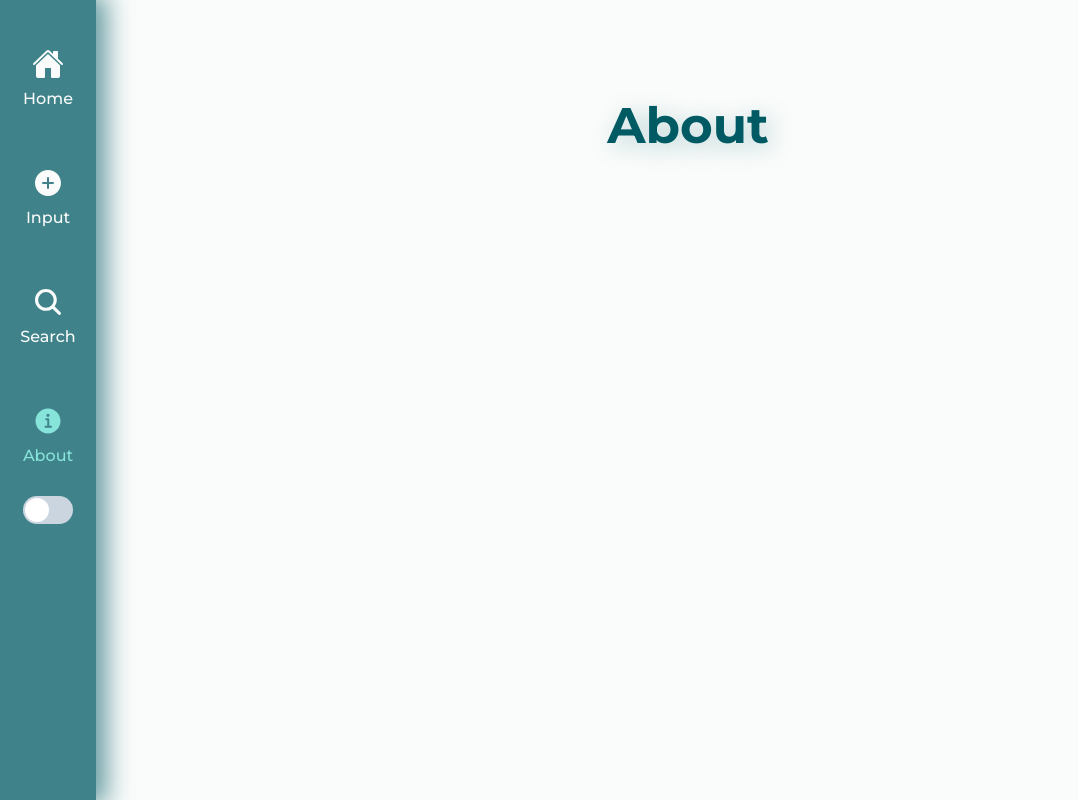
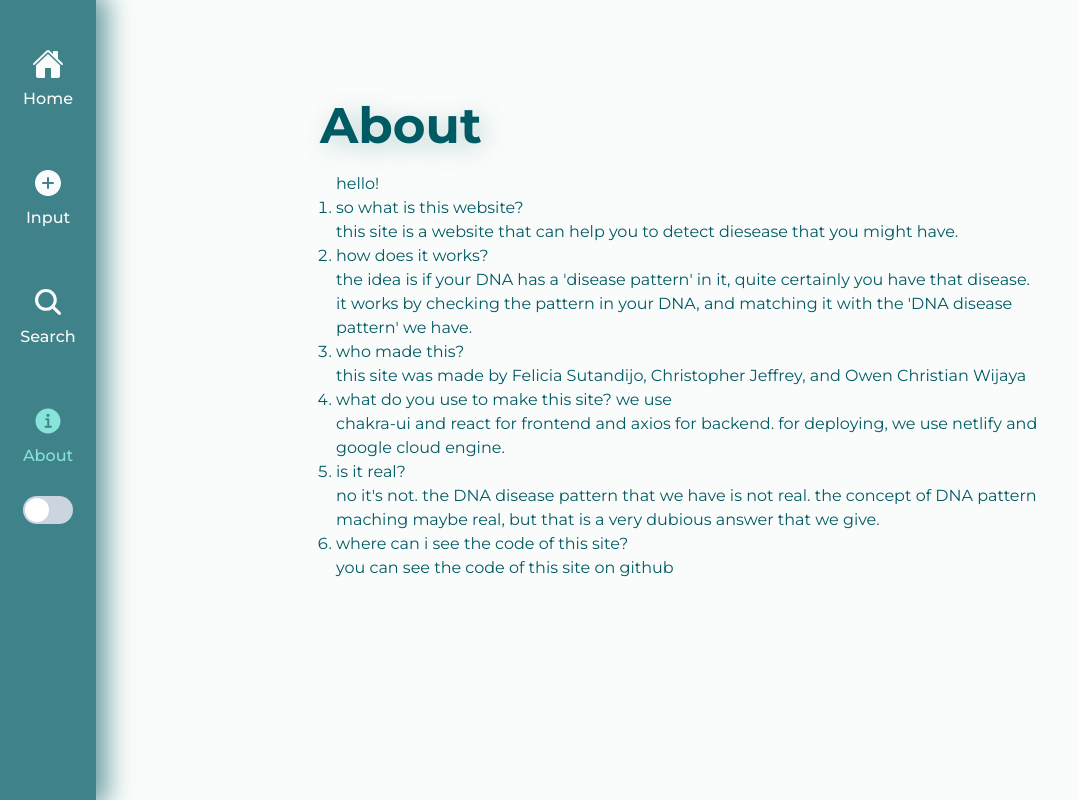
Before and after one commit to christojeffrey/DNA-matcher, a React (Vite) app in the folder src/frontend/: page /about in a window 1280 px wide. Shown: the whole page, without its empty margins (0-1078 px from the left). Built offline with nearby package versions, Linux system fonts and the light colour scheme.

Commit message:
adding basic information in about page

```diff
--- a/src/frontend/src/page/About.jsx
+++ b/src/frontend/src/page/About.jsx
@@ -14,8 +14,40 @@ const About = () => {
       {/* CONTENT */}
       <SlideFade in={isOpen}>
         <Center>
-          <Box p={24} pl={48} w="80%" position="relative" align="center">
+          <Box p={24} pl={48} w="80%" position="relative">
             <Heading>About</Heading>
+            <Box m="1rem">
+              hello!
+              <ol>
+                <li>
+                  so what is this website? <br />
+                  this site is a website that can help you to detect diesease that you might have.
+                </li>
+                <li>
+                  how does it works? <br />
+                  the idea is if your DNA has a 'disease pattern' in it, quite certainly you have that disease. it works by checking the pattern in your DNA, and matching it with the 'DNA disease pattern' we have.
+                </li>
+                <li>
+                  who made this? <br />
+                  this site was made by
+                  <a href="https://github.com/FelineJTD/"> Felicia Sutandijo</a>, <a href="https://github.com/christojeffrey">Christopher Jeffrey</a>, and
+                  <a href="https://github.com/clumsyyyy"> Owen Christian Wijaya</a>
+                </li>
+                <li>
+                  what do you use to make this site? we use <br />
+                  <a href="https://chakra-ui.com/">chakra-ui</a> and <a href="https://reactjs.org/">react</a> for frontend and <a href="https://www.npmjs.com/package/axios">axios</a> for backend. for deploying, we use{" "}
+                  <a href="https://www.netlify.com/">netlify</a> and <a href="https://cloud.google.com/compute">google cloud engine</a>.
+                </li>
+                <li>
+                  is it real? <br />
+                  no it's not. the DNA disease pattern that we have is not real. the concept of DNA pattern maching maybe real, but that is a very dubious answer that we give.
+                </li>
+                <li>
+                  where can i see the code of this site? <br />
+                  you can see the code of this site on <a href="https://github.com/clumsyyyy/Tubes3_13520050">github</a>
+                </li>
+              </ol>
+            </Box>
           </Box>
         </Center>
       </SlideFade>
```
